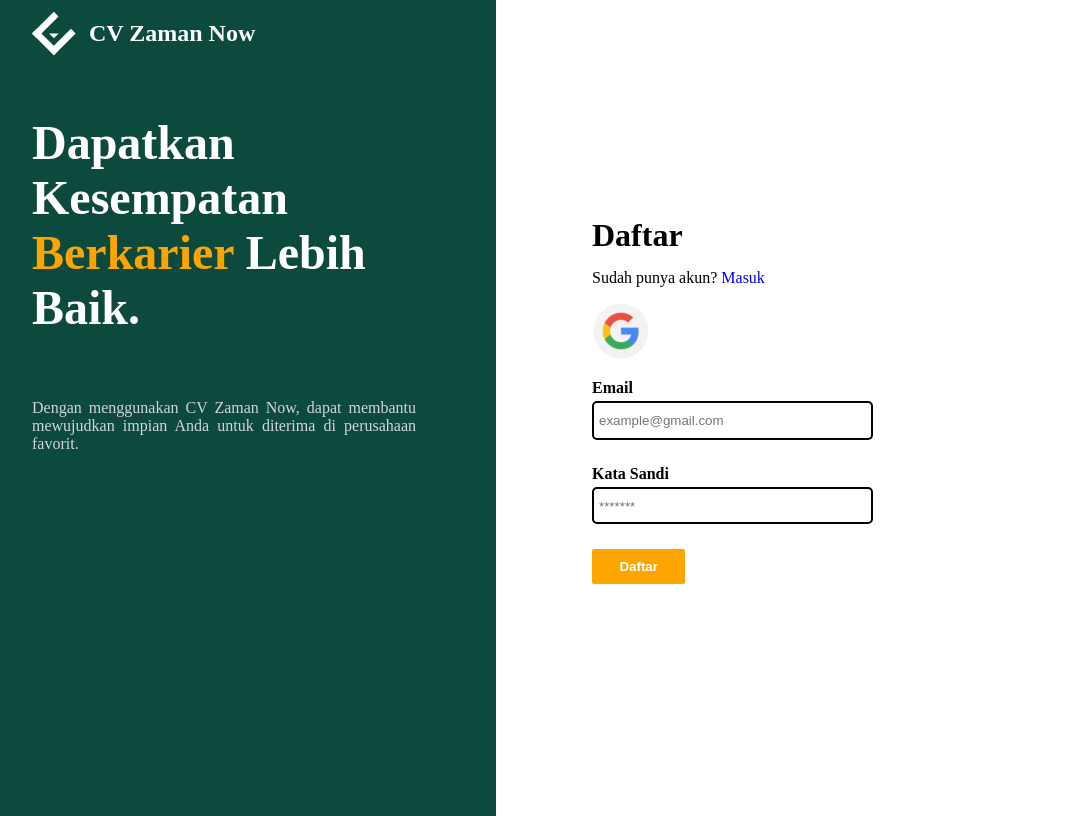
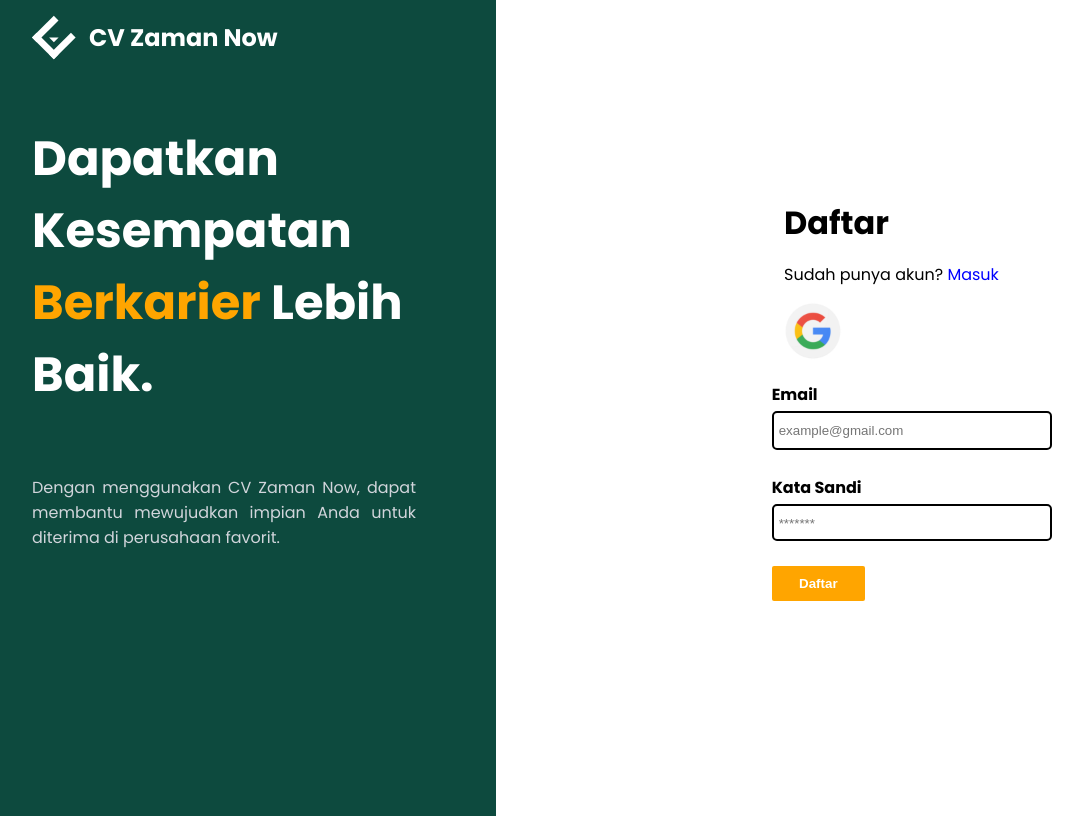
Before and after one commit to RNekoCloud/styled-component, a React (Vite) app: page / in a window 1280 px wide. Shown: the whole page, without its empty margins (48-1131 px from the left). Built offline with nearby package versions, Linux system fonts and the light colour scheme.

Commit message:
style: add poppins font

```diff
--- a/index.html
+++ b/index.html
@@ -5,6 +5,12 @@
       <link rel="icon" type="image/svg+xml" href="/vite.svg" />
       <meta name="viewport" content="width=device-width, initial-scale=1.0" />
       <title>Vite + React + TS</title>
+      <link rel="preconnect" href="https://fonts.googleapis.com" />
+      <link rel="preconnect" href="https://fonts.gstatic.com" crossorigin />
+      <link
+         href="https://fonts.googleapis.com/css2?family=Poppins:wght@400;600;700&display=swap"
+         rel="stylesheet"
+      />
       <style>
          body {
             margin: 0;
--- a/src/Components/Login/Login.style.ts
+++ b/src/Components/Login/Login.style.ts
@@ -3,6 +3,7 @@
 export const MainContainer = styled.div`
    display: flex;
    height: 100vh;
+   font-family: "Poppins";
    align-items: center;
    justify-content: space-between;
 `;
@@ -12,12 +13,12 @@
    flex-direction: column;
    width: 50%;
    height: 100vh;
-   align-items: start;
+   align-items: center;
    justify-content: center;
    gap: 15px;
    .items-container1 {
       display: flex;
-      align-items: start;
+      width: 40%;
       flex-direction: column;
       gap: 15px;
       h1 {
@@ -38,7 +39,7 @@
    }
 
    .items-container2 {
-      background-color: white;
+      width: 40%;
    }
 `;
 
--- a/src/Components/styledComponent/play.css
+++ b/src/Components/styledComponent/play.css
@@ -1,4 +1,6 @@
 * {
    font-family: "Courier New", Courier, monospace;
    background-color: rgb(235, 181, 82);
+   text-align: right;
+   justify-content: right;
 }
```
